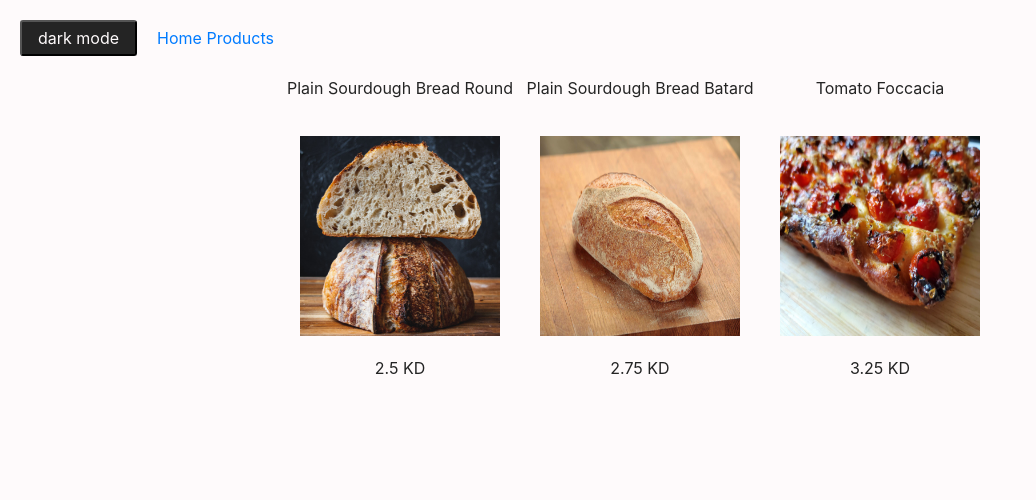
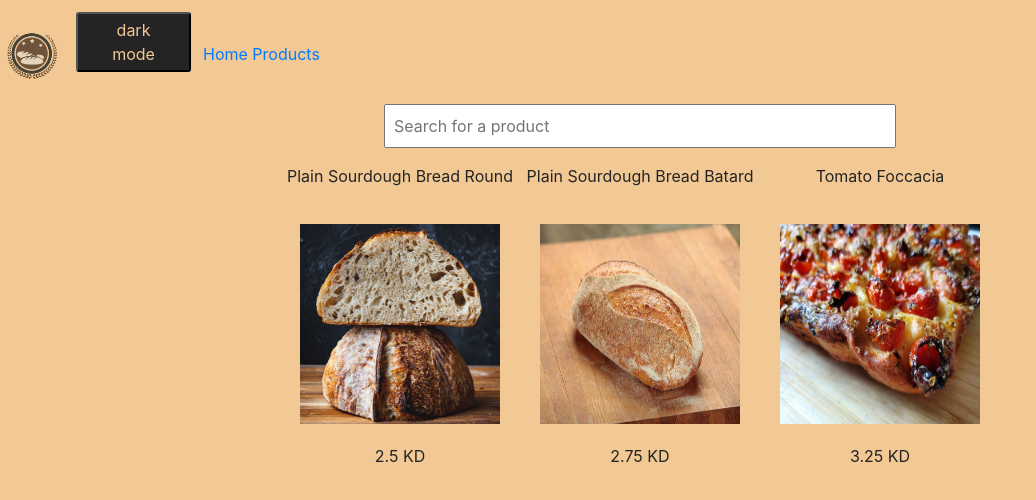
Before and after one commit to Gunpowderman/Bakery-Task, a React (Create React App) app: page /products in a window 1280 px wide. Shown: the top 500 px of the page, without its empty margins (0-1036 px from the left). Built offline with nearby package versions, Linux system fonts and the light colour scheme.

Commit message:
added search bar (case insensitive)

```diff
--- a/src/App.js
+++ b/src/App.js
@@ -1,20 +1,21 @@
 import ProductsList from "./components/ProductsList";
-import { GlobalStyle, ThemeButton } from "./styles";
+import { GlobalStyle, ThemeButton, Brand } from "./styles";
 import Home from "./components/Home";
 import { ThemeProvider } from "styled-components";
 import { useState } from "react";
 import { Route, Switch } from "react-router";
 import { Link } from "react-router-dom";
+import shopLogo from "../src/sLogo.png";
 // import NavBar from "./components/NavBar";
 
 const theme = {
   light: {
     mainColor: "#242424",
-    backgroundColor: "#fefafb",
+    backgroundColor: "#F2C894",
   },
   dark: {
     mainColor: "#fefafb",
-    backgroundColor: "#242424",
+    backgroundColor: "#401D10",
   },
 };
 
@@ -26,6 +27,9 @@ function App() {
   return (
     <>
       <ThemeProvider theme={theme[currentTheme]}>
+        <Brand to="/">
+          <img src={shopLogo} alt="shop logo" />
+        </Brand>
         <ThemeButton onClick={toggleTheme}>
           {currentTheme === "light" ? "dark" : "light"} mode
         </ThemeButton>
--- a/src/components/Home.js
+++ b/src/components/Home.js
@@ -1,12 +1,12 @@
 import logo from "../Logo.jpg";
-import { Description, Title } from "../styles";
+import { Description, Title, HomeImage } from "../styles";
 
 function Home() {
   return (
     <>
       <Title>The Faker's Bakers</Title>
       <Description>Get your carb fix!</Description>
-      <img alt="shop logo" src={logo} />
+      <HomeImage alt="shop logo" src={logo} />
     </>
   );
 }
--- a/src/components/ProductsList.js
+++ b/src/components/ProductsList.js
@@ -1,14 +1,24 @@
 import products from "../products";
 import ProductItem from "./ProductItem";
 import { ListWrapper } from "../styles";
+import { useState } from "react";
+import SearchBar from "./SearchBar";
 
 const ProductsList = () => {
+  const [query, setQuery] = useState("");
+  const filteredProducts = products.filter((product) =>
+    product.name.toLowerCase().includes(query.toLowerCase())
+  );
+
   return (
-    <ListWrapper>
-      {products.map((item) => (
-        <ProductItem product={item} key={item.id} />
-      ))}
-    </ListWrapper>
+    <>
+      <SearchBar setQuery={setQuery} />
+      <ListWrapper>
+        {filteredProducts.map((item) => (
+          <ProductItem product={item} key={item.id} />
+        ))}
+      </ListWrapper>
+    </>
   );
 };
 
--- /dev/null
+++ b/src/components/SearchBar.js
@@ -0,0 +1,12 @@
+import { SearchBarStyle } from "../styles";
+
+const SearchBar = (props) => {
+  return (
+    <SearchBarStyle
+      onChange={(event) => props.setQuery(event.target.value)}
+      placeholder="Search for a product"
+    />
+  );
+};
+
+export default SearchBar;
--- a/src/styles.js
+++ b/src/styles.js
@@ -1,13 +1,23 @@
 import styled, { createGlobalStyle } from "styled-components";
 import { Link } from "react-router-dom";
 
-// export const Brand = styled(Link)`
-//   padding: 0.75em;
+const SearchBarStyle = styled.input`
+  padding: 0.5rem;
+  margin: 1rem auto;
+  display: block;
+  width: 40%;
+`;
 
-//   img {
-//     width: 8rem;
-//   }
-// `;
+const Brand = styled(Link)`
+  img {
+    width: 4rem;
+  }
+`;
+
+const HomeImage = styled.img`
+  max-width: 100%;
+  height: auto;
+`;
 
 const GlobalStyle = createGlobalStyle`
   body {
@@ -18,8 +28,9 @@ const GlobalStyle = createGlobalStyle`
 
 const ThemeButton = styled.button`
   font-size: 1em;
-  margin: 1.25em;
+  margin: 0.75em;
   padding: 0.25em 1em;
+  width: 115px;
   border-radius: 3px;
   background-color: ${(props) => props.theme.mainColor};
   color: ${(props) => props.theme.backgroundColor};
@@ -63,6 +74,9 @@ export {
   Paragraph,
   GlobalStyle,
   ThemeButton,
+  Brand,
+  HomeImage,
+  SearchBarStyle,
 };
 
 // const styles = {
```
Also changed, not shown: components/NavBar.js (deleted, +0 -20 lines), components/ProductItem.js (deleted, +0 -15 lines), components/ProductsList.js (deleted, +0 -8 lines), src/components/NavBar.js (added, +22 -0 lines).
